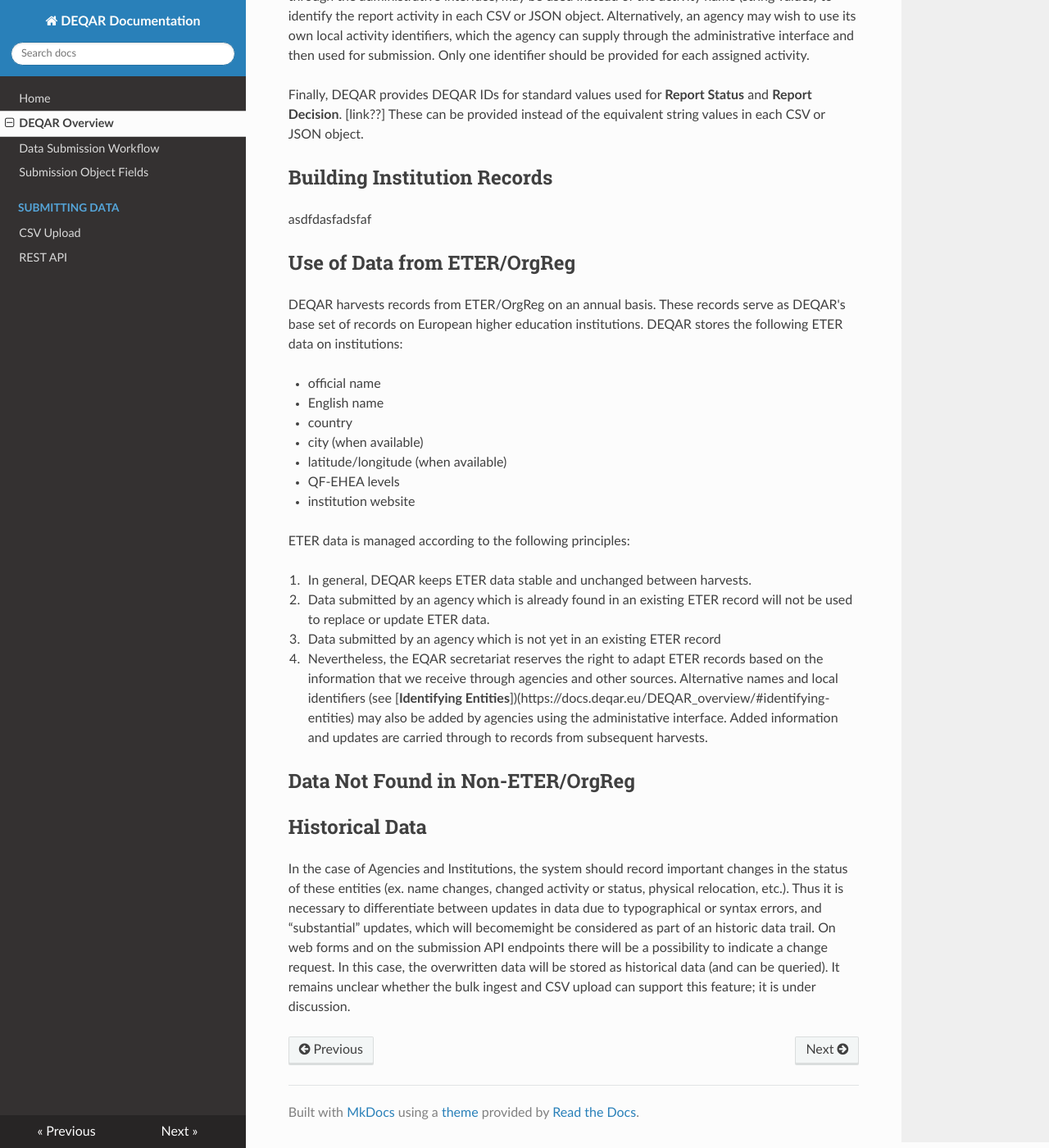
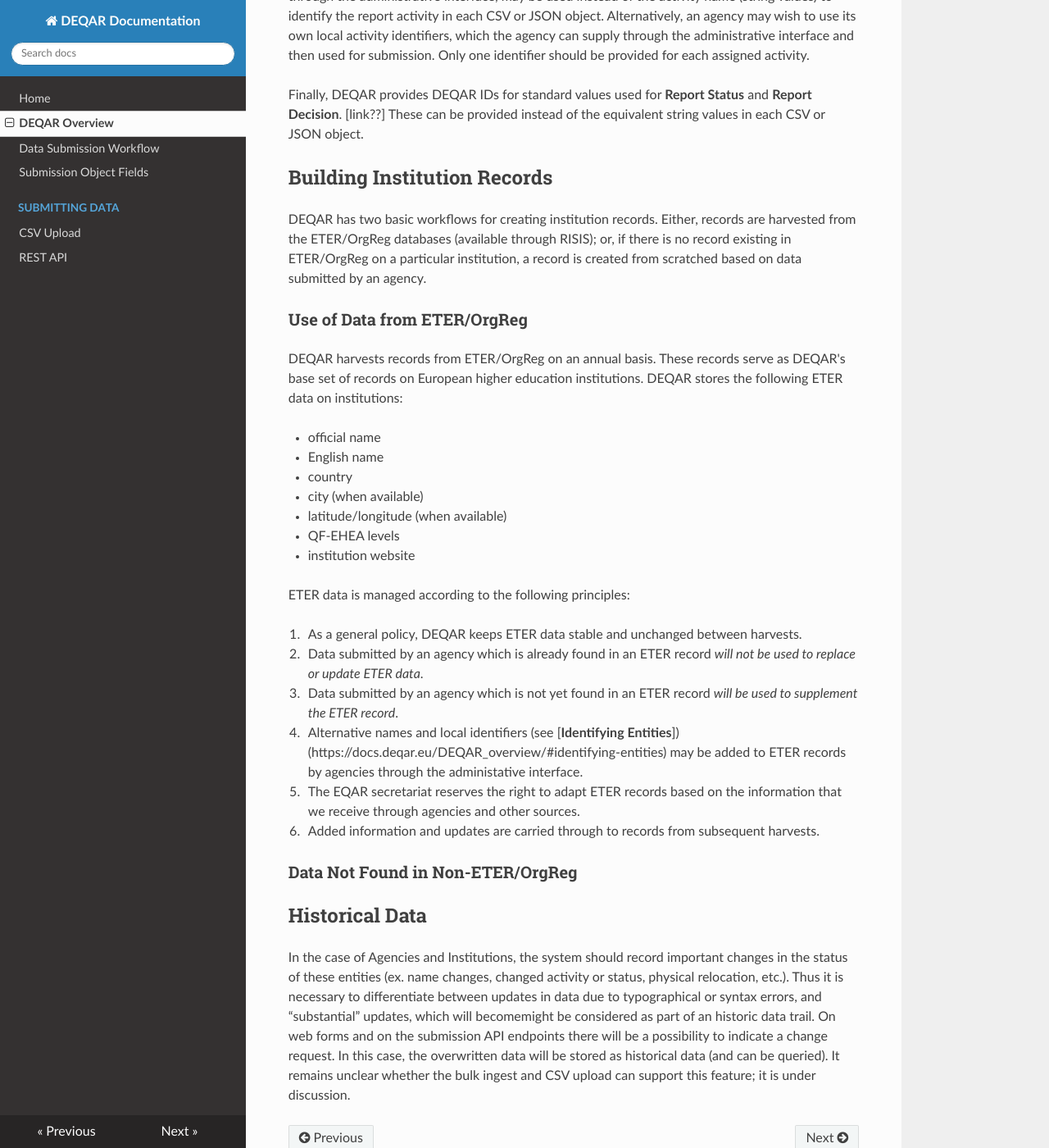
Before and after one commit to EQAR/deqar-docs, an MkDocs documentation site: the page built from docs/DEQAR_overview.md, in a window 1280 px wide and 1400 px high, scrolled down 4457 px. Shown: the whole window at 82% size. Built offline with MkDocs 1.6.1, drawn with Linux system fonts in a browser that asks for light colours; nearby versions of some CDN libraries; old or Windows-style settings are respelled for this version of MkDocs.

Commit message:
Update DEQAR_overview.md

```diff
--- a/docs/DEQAR_overview.md
+++ b/docs/DEQAR_overview.md
@@ -85,9 +85,9 @@ Finally, DEQAR provides DEQAR IDs for standard values used for **Report Status**
 Building Institution Records
 -------------------------------
 
-asdfdasfadsfaf
+DEQAR has two basic workflows for creating institution records.  Either, records are harvested from the ETER/OrgReg databases (available through RISIS); or, if there is no record existing in ETER/OrgReg on a particular institution, a record is created from scratched based on data submitted by an agency.
 
-## Use of Data from ETER/OrgReg
+### Use of Data from ETER/OrgReg
 
 DEQAR harvests records from ETER/OrgReg on an annual basis. These records serve as DEQAR's base set of records on European higher education institutions. DEQAR stores the following ETER data on institutions:
 
@@ -101,12 +101,16 @@ DEQAR harvests records from ETER/OrgReg on an annual basis. These records serve
 
 ETER data is managed according to the following principles:
 
-1. In general, DEQAR keeps ETER data stable and unchanged between harvests.
-2. Data submitted by an agency which is already found in an existing ETER record will not be used to replace or update ETER data.
-3. Data submitted by an agency which is not yet in an existing ETER record
-4. Nevertheless, the EQAR secretariat reserves the right to adapt ETER records based on the information that we receive through agencies and other sources. Alternative names and local identifiers (see [**Identifying Entities**])(https://docs.deqar.eu/DEQAR_overview/#identifying-entities) may also be added by agencies using the administative interface.  Added information and updates are carried through to records from subsequent harvests.
+1. As a general policy, DEQAR keeps ETER data stable and unchanged between harvests.
+2. Data submitted by an agency which is already found in an ETER record *will not be used to replace or update ETER data*.
+3. Data submitted by an agency which is not yet found in an ETER record *will be used to supplement the ETER record*.
+4. Alternative names and local identifiers (see [**Identifying Entities**])(https://docs.deqar.eu/DEQAR_overview/#identifying-entities) may be added to ETER records by agencies through the administative interface.
+5. The EQAR secretariat reserves the right to adapt ETER records based on the information that we receive through agencies and other sources.
+6. Added information and updates are carried through to records from subsequent harvests.
 
-## Data Not Found in Non-ETER/OrgReg
+### Data Not Found in Non-ETER/OrgReg
+
+
 
 Historical Data
 ---------------
```
